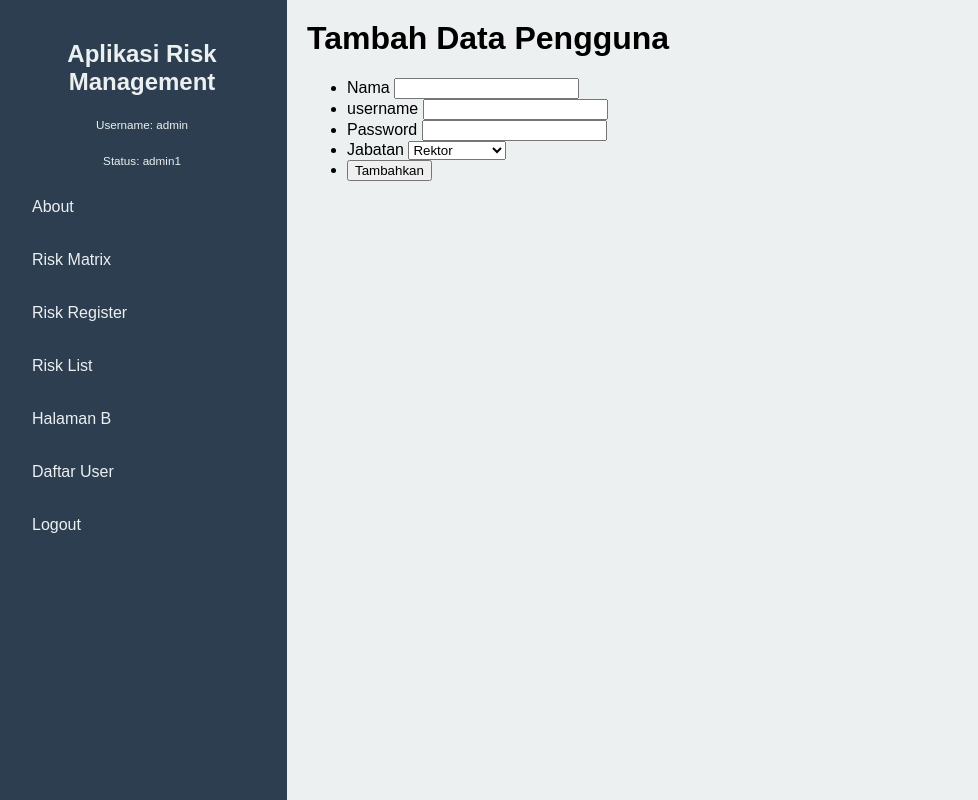
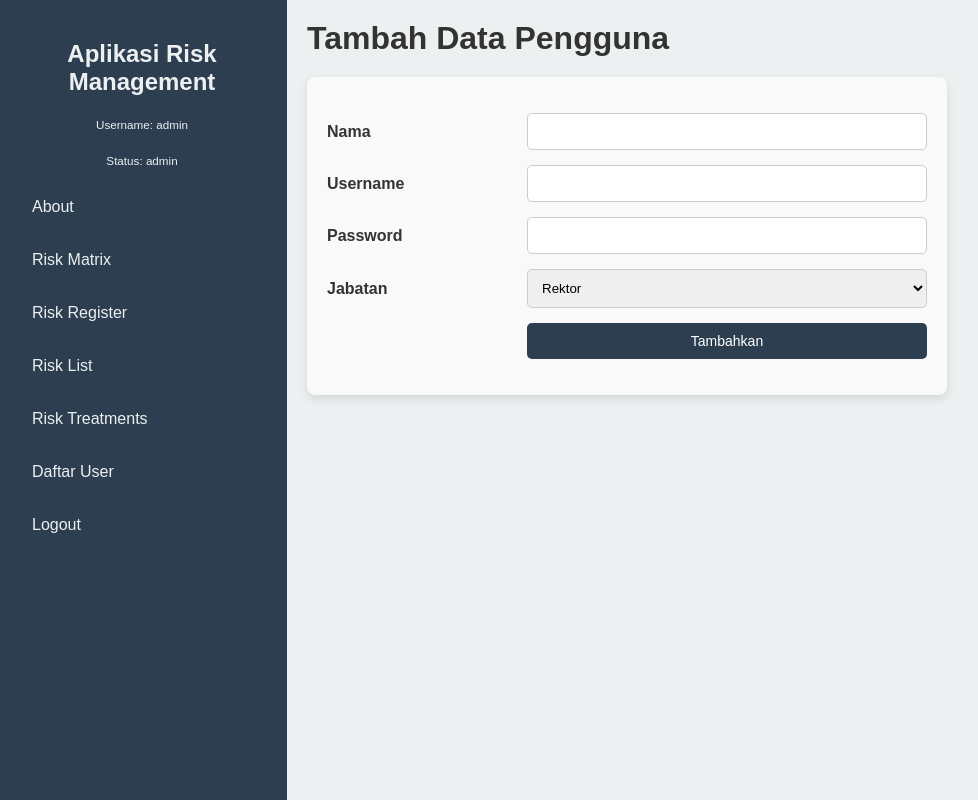
Before and after one commit to RamaVikri/Proyek-Risk_Manage, a PHP site: page /menu_add_user/tambah_user.php in a window 1280 px wide. Shown: the whole page, without its empty margins (3-981 px from the left). Run offline with PHP 8.4, Linux system fonts and the light colour scheme; a user stored in the database is signed in.

Commit message:
css daftar user

```diff
--- a/proyek_uas/menu_add_user/tambah_user.php
+++ b/proyek_uas/menu_add_user/tambah_user.php
@@ -35,7 +35,79 @@
     <meta charset="UTF-8">
     <meta name="viewport" content="width=device-width, initial-scale=1.0">
     <title>Tambah User</title>
-    <link rel="stylesheet" href="../css/dashboard.css"> <!-- Tambahkan file CSS -->
+    <link rel="stylesheet" href="../css/dashboard.css">
+    <!-- Tambahkan file CSS -->
+    <style>
+        body {
+            font-family: Arial, sans-serif;
+            margin: 0;
+            padding: 0;
+            background-color: #f4f4f9;
+            color: #333;
+        }
+
+        .dashboard-container {
+            display: flex;
+            height: 100vh;
+        }
+
+        .main-content {
+            flex: 1;
+            padding: 20px;
+        }
+
+        h1 {
+            margin-bottom: 20px;
+        }
+
+        form {
+            background-color: #f9f9f9;
+            padding: 20px;
+            border-radius: 8px;
+            box-shadow: 0 4px 10px rgba(0, 0, 0, 0.1);
+            max-width: 600px;
+        }
+
+        form ul {
+            list-style: none;
+            padding: 0;
+        }
+
+        form ul li {
+            margin-bottom: 15px;
+            display: grid;
+            grid-template-columns: 200px 1fr;
+            align-items: center;
+        }
+
+        form ul li label {
+            font-weight: bold;
+        }
+
+        form ul li input,
+        form ul li select {
+            padding: 10px;
+            border: 1px solid #ccc;
+            border-radius: 5px;
+            width: 100%;
+            box-sizing: border-box;
+        }
+
+        form ul li button {
+            grid-column: 2 / 3;
+            padding: 10px 15px;
+            background-color: #2c3e50;
+            color: #fff;
+            border: none;
+            border-radius: 5px;
+            cursor: pointer;
+            font-size: 14px;
+        }
+
+        form ul li button:hover {
+            background-color: #0056b3;
+        }
+    </style>
 </head>
 <body>
 <div class="dashboard-container">
@@ -47,15 +119,18 @@
             <ul class="sidebar-menu">
                 <li><a href="../menu_halaman/about.php">About</a></li>
 
-                <li><a href="../menu_halaman/riskMatrix.php">Risk Matrix</a></li>
+                <li><a href="riskMatrix.php">Risk Matrix</a></li>
 
                 </li>
+                <?php if ($_SESSION['status'] == 'admin' || $_SESSION['status'] == 'rektor'  || $_SESSION['status'] == 'dekan') : ?>
                 <li><a href="../menu_halaman/riskRegister.php">Risk Register</a></li>
+                <?php endif; ?>
+
                 <li><a href="../menu_halaman/riskList.php">Risk List</a></li>
-                <li><a href="#">Halaman B</a></li>
+                <li><a href="../menu_halaman/riskTreatments.php">Risk Treatments</a></li>
 
                 <!-- fitur khusus admin -->
-                <?php if ($_SESSION['status'] == 'admin1'): ?>
+                <?php if ($_SESSION['status'] == 'admin' ||$_SESSION['status'] == 'rektor' ): ?>
                     <li><a href="../menu_add_user/daftar_user.php">Daftar User</a></li>
                 <?php endif; ?>
                 <!-- fitur khusus admin end-->
@@ -74,7 +149,7 @@
                         <input type="text" name="nama" id="nama" required>
                     </li>
                     <li>
-                            <label for="username">username</label>
+                        <label for="username">Username</label>
                         <input type="text" name="username" id="username" required>
                     </li>
                     <li>
@@ -83,13 +158,17 @@
                     </li>
                     <li>
                         <label for="status">Jabatan</label>
-                            <select name="status" id="status" require>
+                        <select name="status" id="status" required>
                             <option value="rektor">Rektor</option>
                             <option value="Wakil Rektor">Wakil Rektor</option>
                             <option value="Dekan">Dekan</option>
-                                <option value="Kaprodi">kaprodi</option>
+                            <option value="Kaprodi">Kaprodi</option>
                         </select>
                     </li>
+                    <li>
+                        <button type="submit" name="submit">Tambahkan</button>
+                    </li>
+                </ul>
                         <!-- <li>
                             <label for="fakultas">Fakultas</label>
                             <select name="fakultas" id="fakultas" require>
@@ -98,16 +177,11 @@
                                 <option value="febi">Ekonomi dan Bisnis</option>
                             </select>
                         </li> -->
-                        <li>
-                            <button type="submit" name="submit">Tambahkan</button>
-                        </li>
-
                             <!-- <select name="fakultas" id="fakultas">
                                 <option value="biologi">biologi</option>
                                 <option value="informatika">informatika</option>
                                 <option value="matematika">Matematika</option>
                             </select> -->
-                    </ul>
 
             </form>
         </div>
```
Also changed, not shown: proyek_uas/menu_add_user/daftar_user.php (+6 -3 lines), proyek_uas/menu_add_user/edit_user.php (+77 -3 lines). Lines whose indentation alone changed are shown as unchanged.
